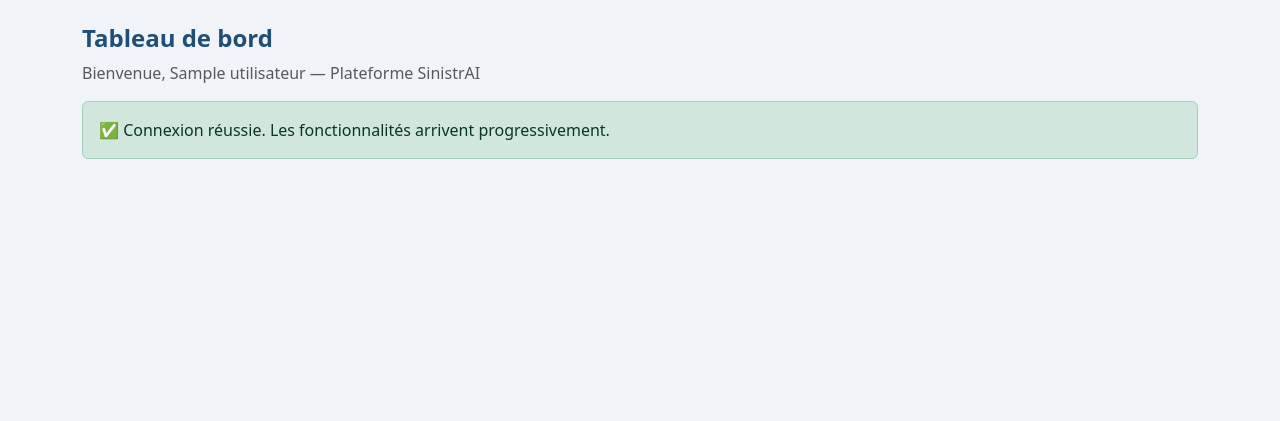
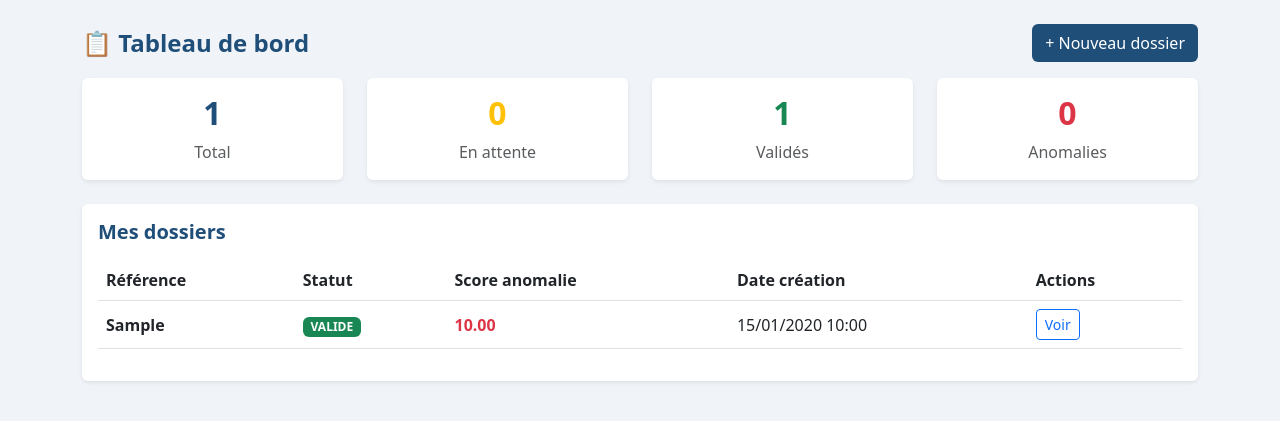
Before and after one commit to nuvnce/SinistrAI, a Flask app: page /dashboard in a window 1280 px wide. Shown: the part 56-477 px from the top of the page. Run offline with Flask 3, Linux system fonts and the light colour scheme; a user stored in the database is signed in; tables that the repository leaves empty hold one stand-in row (values such as "Sample post").

Commit message:
feat: CRUD dossiers - création, consultation, mise à jour statut et suppression

```diff
--- a/app/routes/dossiers.py
+++ b/app/routes/dossiers.py
@@ -1,9 +1,82 @@
-from flask import Blueprint, render_template
-from flask_login import login_required
+from flask import Blueprint, render_template, redirect, url_for, flash, request
+from flask_login import login_required, current_user
+from app import db
+from app.models import Dossier
+from datetime import datetime
+import random
+import string
 
 bp = Blueprint('dossiers', __name__)
+
+
+def generer_reference():
+    """Génère une référence unique de dossier."""
+    annee = datetime.now().year
+    suffixe = ''.join(random.choices(string.ascii_uppercase + string.digits, k=6))
+    return f"SIN-{annee}-{suffixe}"
+
 
 @bp.route('/dashboard')
 @login_required
 def index():
-    return render_template('dashboard.html')
+    dossiers = Dossier.query.filter_by(created_by=current_user.id)\
+                            .order_by(Dossier.date_creation.desc()).all()
+    stats = {
+        'total':      Dossier.query.filter_by(created_by=current_user.id).count(),
+        'en_attente': Dossier.query.filter_by(created_by=current_user.id, statut='EN_ATTENTE').count(),
+        'valide':     Dossier.query.filter_by(created_by=current_user.id, statut='VALIDE').count(),
+        'anomalie':   Dossier.query.filter_by(created_by=current_user.id, statut='ANOMALIE').count(),
+    }
+    return render_template('dashboard.html', dossiers=dossiers, stats=stats)
+
+
+@bp.route('/dossiers/nouveau', methods=['GET', 'POST'])
+@login_required
+def nouveau():
+    if request.method == 'POST':
+        dossier = Dossier(
+            reference=generer_reference(),
+            statut='EN_ATTENTE',
+            created_by=current_user.id
+        )
+        db.session.add(dossier)
+        db.session.commit()
+        flash(f'Dossier {dossier.reference} créé avec succès.', 'success')
+        return redirect(url_for('dossiers.detail', id=dossier.id))
+
+    return render_template('dossiers/nouveau.html')
+
+
+@bp.route('/dossiers/<int:id>')
+@login_required
+def detail(id):
+    dossier = Dossier.query.get_or_404(id)
+    return render_template('dossiers/detail.html', dossier=dossier)
+
+
+@bp.route('/dossiers/<int:id>/statut', methods=['POST'])
+@login_required
+def update_statut(id):
+    dossier = Dossier.query.get_or_404(id)
+    nouveau_statut = request.form.get('statut')
+    statuts_valides = ['EN_ATTENTE', 'VALIDE', 'ANOMALIE', 'REJETE']
+
+    if nouveau_statut in statuts_valides:
+        dossier.statut = nouveau_statut
+        dossier.date_mise_a_jour = datetime.utcnow()
+        db.session.commit()
+        flash('Statut mis à jour avec succès.', 'success')
+    else:
+        flash('Statut invalide.', 'danger')
+
+    return redirect(url_for('dossiers.detail', id=id))
+
+
+@bp.route('/dossiers/<int:id>/supprimer', methods=['POST'])
+@login_required
+def supprimer(id):
+    dossier = Dossier.query.get_or_404(id)
+    db.session.delete(dossier)
+    db.session.commit()
+    flash(f'Dossier {dossier.reference} supprimé.', 'warning')
+    return redirect(url_for('dossiers.index'))
--- a/app/templates/dashboard.html
+++ b/app/templates/dashboard.html
@@ -1,13 +1,105 @@
 {% extends 'base.html' %}
 
 {% block content %}
-<div class="row">
-    <div class="col-12">
-        <h4 class="fw-bold" style="color:#1F4E79;">Tableau de bord</h4>
-        <p class="text-muted">Bienvenue, {{ current_user.nom }} — Plateforme SinistrAI</p>
-        <div class="alert alert-success">
-            ✅ Connexion réussie. Les fonctionnalités arrivent progressivement.
-        </div>
+
+<!-- Statistiques -->
+<div class="row mb-4">
+  <div class="col-12 d-flex justify-content-between align-items-center mb-3">
+    <h4 class="fw-bold mb-0" style="color:#1F4E79;">📋 Tableau de bord</h4>
+    <a href="{{ url_for('dossiers.nouveau') }}" class="btn text-white"
+       style="background-color:#1F4E79;">+ Nouveau dossier</a>
+  </div>
+
+  <div class="col-md-3">
+    <div class="card text-center shadow-sm border-0">
+      <div class="card-body">
+        <h2 class="fw-bold" style="color:#1F4E79;">{{ stats.total }}</h2>
+        <p class="text-muted mb-0">Total</p>
+      </div>
     </div>
+  </div>
+  <div class="col-md-3">
+    <div class="card text-center shadow-sm border-0">
+      <div class="card-body">
+        <h2 class="fw-bold text-warning">{{ stats.en_attente }}</h2>
+        <p class="text-muted mb-0">En attente</p>
+      </div>
+    </div>
+  </div>
+  <div class="col-md-3">
+    <div class="card text-center shadow-sm border-0">
+      <div class="card-body">
+        <h2 class="fw-bold text-success">{{ stats.valide }}</h2>
+        <p class="text-muted mb-0">Validés</p>
+      </div>
+    </div>
+  </div>
+  <div class="col-md-3">
+    <div class="card text-center shadow-sm border-0">
+      <div class="card-body">
+        <h2 class="fw-bold text-danger">{{ stats.anomalie }}</h2>
+        <p class="text-muted mb-0">Anomalies</p>
+      </div>
+    </div>
+  </div>
 </div>
+
+<!-- Liste des dossiers -->
+<div class="card shadow-sm border-0">
+  <div class="card-body">
+    <h5 class="fw-bold mb-3" style="color:#1F4E79;">Mes dossiers</h5>
+    {% if dossiers %}
+    <table class="table table-hover align-middle">
+      <thead style="background-color:#D6E4F0;">
+        <tr>
+          <th>Référence</th>
+          <th>Statut</th>
+          <th>Score anomalie</th>
+          <th>Date création</th>
+          <th>Actions</th>
+        </tr>
+      </thead>
+      <tbody>
+        {% for d in dossiers %}
+        <tr>
+          <td class="fw-bold">{{ d.reference }}</td>
+          <td>
+            {% if d.statut == 'VALIDE' %}
+              <span class="badge bg-success">{{ d.statut }}</span>
+            {% elif d.statut == 'ANOMALIE' %}
+              <span class="badge bg-danger">{{ d.statut }}</span>
+            {% elif d.statut == 'REJETE' %}
+              <span class="badge bg-secondary">{{ d.statut }}</span>
+            {% else %}
+              <span class="badge bg-warning text-dark">{{ d.statut }}</span>
+            {% endif %}
+          </td>
+          <td>
+            {% if d.score_anomalie is not none %}
+              <span class="fw-bold {{ 'text-danger' if d.score_anomalie > 0.5 else 'text-success' }}">
+                {{ "%.2f"|format(d.score_anomalie) }}
+              </span>
+            {% else %}
+              <span class="text-muted">—</span>
+            {% endif %}
+          </td>
+          <td>{{ d.date_creation.strftime('%d/%m/%Y %H:%M') }}</td>
+          <td>
+            <a href="{{ url_for('dossiers.detail', id=d.id) }}"
+               class="btn btn-sm btn-outline-primary">Voir</a>
+          </td>
+        </tr>
+        {% endfor %}
+      </tbody>
+    </table>
+    {% else %}
+    <div class="text-center py-5 text-muted">
+      <p>Aucun dossier pour le moment.</p>
+      <a href="{{ url_for('dossiers.nouveau') }}" class="btn text-white"
+         style="background-color:#1F4E79;">Créer votre premier dossier</a>
+    </div>
+    {% endif %}
+  </div>
+</div>
+
 {% endblock %}
```
Also changed, not shown: app/templates/dossiers/detail.html (added, +108 -0 lines), app/templates/dossiers/nouveau.html (added, +25 -0 lines).
